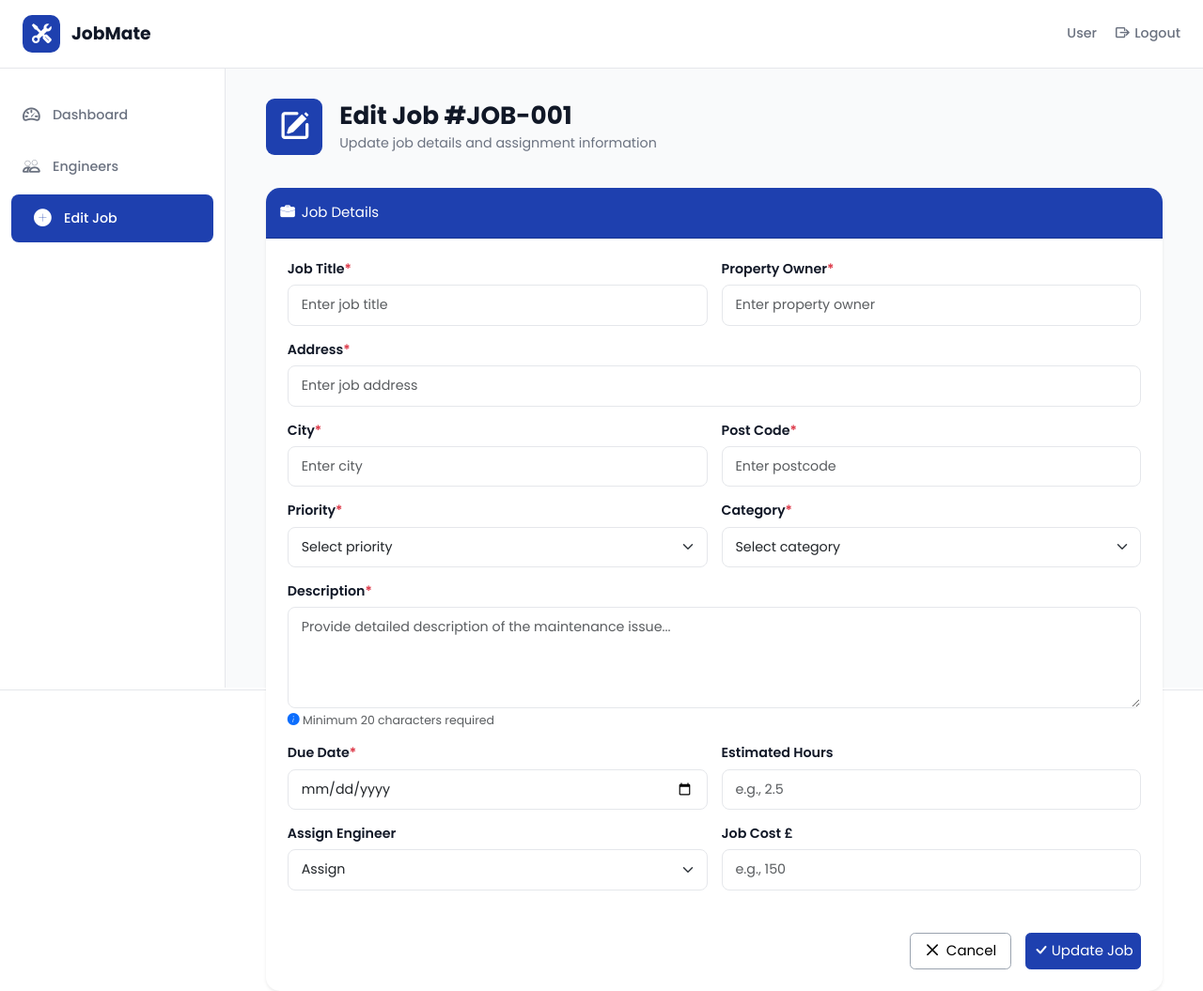
After one commit to Basit-Dev/JobMate, a Django app: page /admin_dashboard/edit_job/ in a window 1280 px wide. The commit adds this page. Shown: the whole page at 94% size. Run offline with Django 5.2, Linux system fonts and the light colour scheme.

Commit message:
Edit_job view
Styles added

```diff
--- a/jobmate/admin_dashboard/templates/all_jobs.html
+++ b/jobmate/admin_dashboard/templates/all_jobs.html
@@ -80,7 +80,7 @@
               <td data-label="Actions">
                 <div class="d-flex flex-row justify-content-around">
                   <a href="#" class="text-secondary me-2"><i class="bi bi-eye"></i></a>
-                  <a href="#" class="text-primary me-2"><i class="bi bi-pencil"></i></a>
+                  <a href="{% url 'admin_dashboard:edit_job' %}" class="text-primary me-2"><i class="bi bi-pencil"></i></a>
                   <a href="#" class="text-danger"><i class="bi bi-trash"></i></a>
                 </div>
               </td>
--- /dev/null
+++ b/jobmate/admin_dashboard/templates/edit_job.html
@@ -0,0 +1,143 @@
+{% extends "dashboard_base.html" %} {% load static %} {% block title %}All
+Edit Job | JobMate{% endblock %} {% block content %}
+
+<div class="container-lg flex-grow-1 d-flex flex-column">
+
+  <!-- HEADER -->
+  <div class="heading-section">
+    <div class="d-flex align-items-center gap-3 mb-3">
+      <div class="icon">
+        <i class="bi bi-pencil-square"></i>
+      </div>
+      <div>
+        <h1 class="section-title">Edit Job #JOB-001</h1>
+        <p class="section-subtitle m-0">
+          Update job details and assignment information
+        </p>
+      </div>
+    </div>
+  </div>
+
+  <!-- JOB DETAILS -->
+  <div class="container-lg m-0 p-0">
+    <div class="card shadow-sm border-0 rounded-4">
+      <div class="card-header py-3 rounded-top-4">
+        <i class="bi bi-briefcase-fill me-2"></i>Job Details
+      </div>
+
+      <!-- FORM -->
+      <form class="card-body p-4">
+        <div class="row g-3">
+
+          <!-- Job Title -->
+          <div class="col-md-6">
+            <label class="form-label">Job Title<span class="text-danger">*</span></label>
+            <input type="text" class="form-control" placeholder="Enter job title" required>
+          </div>
+
+          <!-- Property Owner -->
+          <div class="col-md-6">
+            <label class="form-label">Property Owner<span class="text-danger">*</span></label>
+            <input type="text" class="form-control" placeholder="Enter property owner" required>
+          </div>
+
+          <!-- Address -->
+          <div class="col-12">
+            <label class="form-label">Address<span class="text-danger">*</span></label>
+            <input type="text" class="form-control" placeholder="Enter job address" required>
+          </div>
+
+          <!-- City -->
+          <div class="col-md-6">
+            <label class="form-label">City<span class="text-danger">*</span></label>
+            <input type="text" class="form-control" placeholder="Enter city" required>
+          </div>
+
+          <!-- Post Code -->
+          <div class="col-md-6">
+            <label class="form-label">Post Code<span class="text-danger">*</span></label>
+            <input type="text" class="form-control" placeholder="Enter postcode" required>
+          </div>
+
+          <!-- Priority -->
+          <div class="col-md-6">
+            <label class="form-label">Priority<span class="text-danger">*</span></label>
+            <select class="form-select" required>
+              <option selected disabled>Select priority</option>
+              <option>High</option>
+              <option>Medium</option>
+              <option>Low</option>
+            </select>
+          </div>
+
+          <!-- Category -->
+          <div class="col-md-6">
+            <label class="form-label">Category<span class="text-danger">*</span></label>
+            <select class="form-select" required>
+              <option selected disabled>Select category</option>
+              <option>Plumbing</option>
+              <option>Electrical</option>
+              <option>Painting</option>
+              <option>Heating</option>
+            </select>
+          </div>
+
+          <!-- Description -->
+          <div class="col-12">
+            <label class="form-label">Description<span class="text-danger">*</span></label>
+            <textarea class="form-control" rows="4"
+              placeholder="Provide detailed description of the maintenance issue..." required></textarea>
+            <small class="text-muted mt-1 d-block">
+              <i class="bi bi-info-circle-fill text-primary me-1"></i>Minimum 20 characters required
+            </small>
+          </div>
+
+          <!-- Due Date -->
+          <div class="col-md-6">
+            <label class="form-label">Due Date<span class="text-danger">*</span></label>
+            <input type="date" class="form-control" required>
+          </div>
+
+          <!-- Estimated Hours -->
+          <div class="col-md-6">
+            <label class="form-label">Estimated Hours</label>
+            <input type="number" class="form-control" placeholder="e.g., 2.5" step="0.1">
+          </div>
+
+          <!-- Assign Engineer -->
+          <div class="col-md-6">
+            <label class="form-label">Assign Engineer</label>
+            <select class="form-select">
+              <option selected disabled>Assign</option>
+              <option>Mike Wilson</option>
+              <option>Tom Rodriguez</option>
+              <option>Joe Bloggs</option>
+            </select>
+          </div>
+
+          <!-- Job Cost -->
+          <div class="col-md-6">
+            <label class="form-label">Job Cost £</label>
+            <input type="number" class="form-control" placeholder="e.g., 150">
+          </div>
+
+        </div>
+
+        <!-- BUTTONS -->
+        <div class="d-flex justify-content-end align-items-center mt-5 gap-3">
+          <a href="{% url 'admin_dashboard:all_jobs' %}" class="btn btn-light p-2 px-3">
+            <i class="bi bi-x-lg me-2"></i>Cancel
+          </a>
+          <button type="submit" class="btn btn-primary p-2">
+            <span>
+              <i class="bi bi-check-lg"></i>
+            </span>
+            <span>Update Job</span>
+          </button>
+        </div>
+      </form>
+    </div>
+  </div>
+</div>
+
+{% endblock %}
--- a/jobmate/admin_dashboard/urls.py
+++ b/jobmate/admin_dashboard/urls.py
@@ -11,4 +11,5 @@ urlpatterns = [
     path('all_jobs/', views.all_jobs, name='all_jobs'),
     path('engineers/', views.engineers, name='engineers'),
     path('create_job/', views.create_job, name='create_job'),
+    path('edit_job/', views.edit_job, name='edit_job'),
 ]
--- a/jobmate/admin_dashboard/views.py
+++ b/jobmate/admin_dashboard/views.py
@@ -19,3 +19,9 @@ def create_job(request):
     This view renders the create job page
     """
     return render(request, 'create_job.html')
+
+def edit_job(request):
+    """
+    This view renders the edit job page
+    """
+    return render(request, 'edit_job.html')
--- a/jobmate/templates/dashboard_base.html
+++ b/jobmate/templates/dashboard_base.html
@@ -33,6 +33,8 @@
   <!-- Desktop Sidebar -->
   <aside class="sidebar">
     <ul class="sidebar-nav">
+
+      <!-- Dashboard -->
       <li>
         <a href="{% url 'admin_dashboard:all_jobs' %}"
           class="{% if request.resolver_match.url_name == 'all_jobs' %}active{% endif %}">
@@ -40,6 +42,8 @@
           <span>Dashboard</span>
         </a>
       </li>
+
+      <!-- Engineers -->
       <li>
         <a href="{% url 'admin_dashboard:engineers' %}"
           class="{% if request.resolver_match.url_name == 'engineers' %}active{% endif %}">
@@ -47,12 +51,22 @@
           <span>Engineers</span>
         </a>
       </li>
+
+      <!-- Create Job -->
       <li>
-            <!-- <li class=" {% if request.resolver_match.url_name != 'create_job' %}d-none{% endif %}"></li> -->
         <a href="{% url 'admin_dashboard:create_job' %}"
-          class="{% if request.resolver_match.url_name == 'create_job' %}active nav-link disabled{% endif %}">
+          class="{% if request.resolver_match.url_name == 'create_job' %}active nav-link disabled{% endif %} {% if request.resolver_match.url_name == 'edit_job' %}d-none{% endif %}">
           <i class="bi bi-plus-circle-fill"></i>
           <span>Create Job</span>
+        </a>
+      </li>
+
+      <!-- Edit Job -->
+      <li>
+        <a href="#"
+          class="{% if request.resolver_match.url_name == 'edit_job' %}active nav-link disabled {% else %}d-none {% endif %}">
+          <i class="bi bi-plus-circle-fill"></i>
+          <span>Edit Job</span>
         </a>
       </li>
     </ul>
@@ -68,6 +82,8 @@
       </a>
     </div>
     <ul class="sidebar-nav">
+
+      <!-- Mobile Dashboard -->
       <li>
         <a href="{% url 'admin_dashboard:all_jobs' %}"
           class="{% if request.resolver_match.url_name == 'all_jobs' %}active{% endif %}">
@@ -75,11 +91,31 @@
           <span>Dashboard</span>
         </a>
       </li>
+
+      <!-- Mobile Engineers -->
       <li>
         <a href="{% url 'admin_dashboard:engineers' %}"
           class="{% if request.resolver_match.url_name == 'engineers' %}active{% endif %}">
           <i class="bi bi-people"></i>
           <span>Engineers</span>
+        </a>
+      </li>
+
+      <!-- Mobile Create Job -->
+      <li>
+        <a href="{% url 'admin_dashboard:create_job' %}"
+          class="{% if request.resolver_match.url_name == 'create_job' %}active nav-link disabled{% endif %} {% if request.resolver_match.url_name == 'edit_job' %}d-none{% endif %}">
+          <i class="bi bi-plus-circle-fill"></i>
+          <span>Create Job</span>
+        </a>
+      </li>
+
+      <!-- Mobile Edit Job -->
+      <li>
+        <a href="#"
+          class="{% if request.resolver_match.url_name == 'edit_job' %}active nav-link disabled {% else %}d-none {% endif %}">
+          <i class="bi bi-plus-circle-fill"></i>
+          <span>Edit Job</span>
         </a>
       </li>
     </ul>
```
